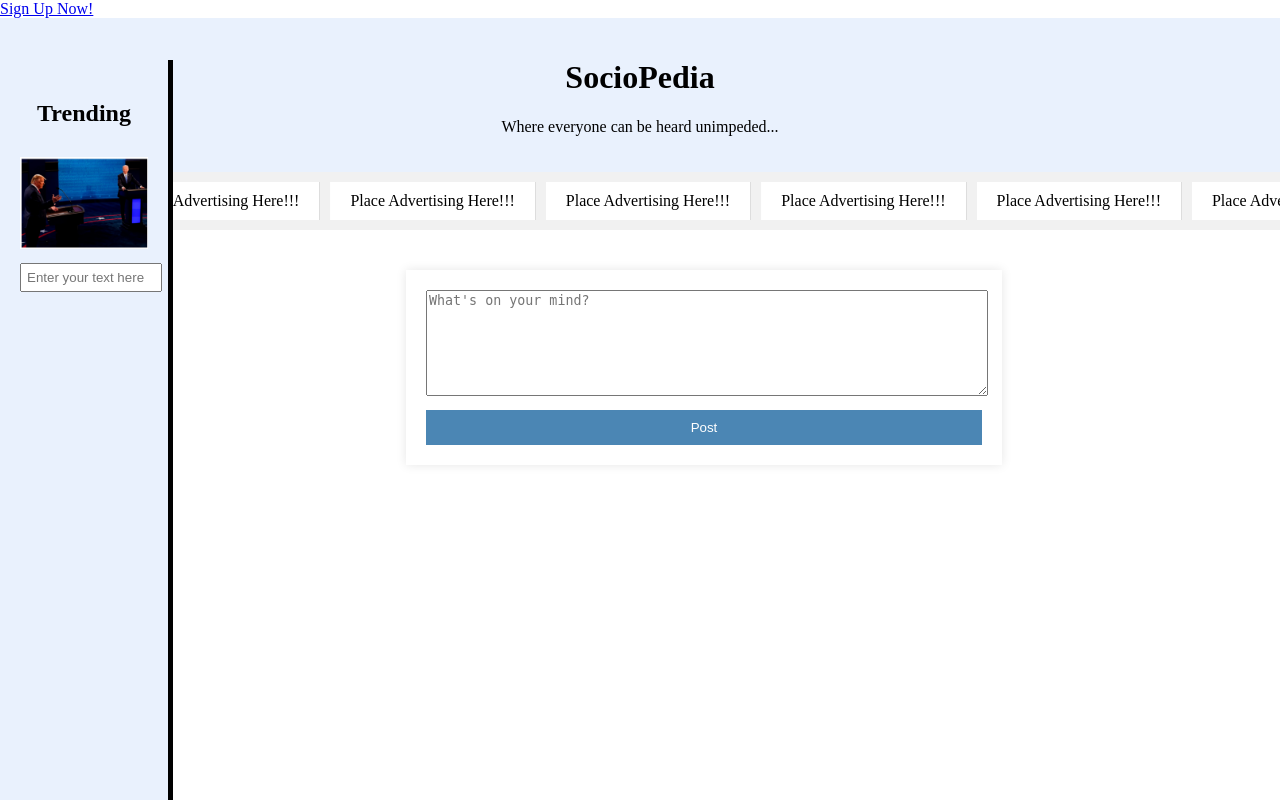
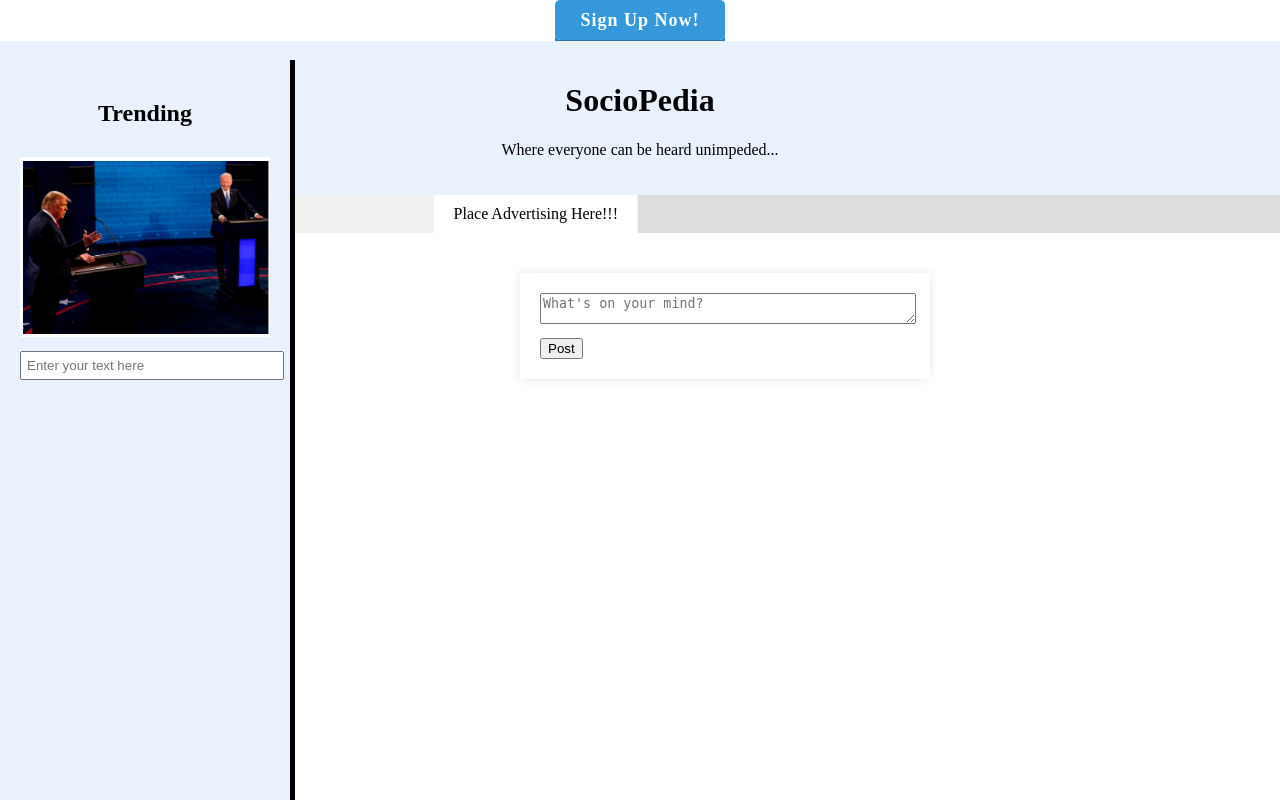
Before and after one commit to Dself76/SocioPedia, a Flask app: page / in a window 1280 px wide. Run offline with Flask 3, Linux system fonts and the light colour scheme.

Commit message:
Update styles.css for mobile and right sidebar
added some script for helping to make it be able to be used cross platform on mobile,tablet, desktop, and added a right sidebar where I am going to add explanation of the voting and polls which will hopefully set this aside from any other site...

```diff
--- a/static/styles.css
+++ b/static/styles.css
@@ -1,40 +1,114 @@
 body, html {
-    height: 100%; /* Ensure the full height for sticky sidebar */
+    height: 100%;
     margin: 0;
     padding: 0;
 }
-
 
 header {
     background-color: #e9f1fd;
     padding: 20px;
     text-align: center;
-    position: relative; /* Make sure header is positioned relatively */
-    z-index: 10; /* Higher z-index to keep header above sidebar */
+    position: relative;
+    z-index: 10;
 }
 
 .sidebar {
-    position: fixed; /* Fixed position to keep sidebar visible during scroll */
-    top: 60px; /* Adjust this value based on your header's actual height */
+    position: fixed;
+    top: 60px;
     left: 0;
-    width: 10%; /* Adjust width to your preference */
-    height: calc(100vh - 60px); /* Subtract header height */
+    width: 250px; /* fixed width for larger screens */
+    height: calc(100vh - 60px);
     background-color: #e9f1fd;
     padding: 20px;
-    border-right: 5px solid black; /* Thick black line as right border */
+    border-right: 5px solid black;
+     z-index: 3;
 }
 
 .sidebar img {
-    width: 100%; /* Ensure the image fits within the sidebar width */
-    height: auto; /* Maintain aspect ratio */
-    margin-top: 10px; /* Space between header and image */
-    }
+    width: 100%;
+    height: auto;
+    margin-top: 10px;
+}
 
+.sidebar select, .sidebar button {
+    display: block;
+    margin: 10px 0;
+    padding: 5px;
+    width: 100%;
+
+}
+
+.sidebar button {
+    background-color: #4b86b4;
+    color: white;
+    border: none;
+    cursor: pointer;
+
+}
+
+.sidebar button:hover {
+    background-color: #357ab8;
+
+}
+
+.sidebar .guilty-link {
+    font-weight: bold; /* Makes text bold */
+    text-transform: uppercase; /* Capitalizes all letters */
+    color: Black; /* Sets the text color */
+    cursor: pointer; /* Cursor type when hovering over the link */
+}
+
+.sidebarR {
+    position: fixed;
+    top: 60px;
+    right: 0;
+    width: 250px; /* fixed width for larger screens */
+    height: calc(100vh - 60px);
+    background-color: #e9f1fd;
+    padding: 20px;
+    border-left: 5px solid black;
+     z-index: 3;
+}
+
+.sidebarR img {
+    width: 100%;
+    height: auto;
+    margin-top: 10px;
+}
+
+.sidebaR select, .sidebar button {
+    display: block;
+    margin: 10px 0;
+    padding: 5px;
+    width: 100%;
+
+}
+
+.sidebarR button {
+    background-color: #4b86b4;
+    color: white;
+    border: none;
+    cursor: pointer;
+
+}
+
+.sidebarR button:hover {
+    background-color: #357ab8;
+
+}
+
+.sidebarR .guilty-link {
+    font-weight: bold; /* Makes text bold */
+    text-transform: uppercase; /* Capitalizes all letters */
+    color: Black; /* Sets the text color */
+    cursor: pointer; /* Cursor type when hovering over the link */
+}
+/* this is everything not in the sidebar*/
 main {
-    display: flex;
-    justify-content: center;
+     margin-left: 500px;
     padding: 20px;
-    margin-left: 10%; /* Push main content to the right, adjust according to sidebar width */
+    position: relative;
+    z-index: 5;
 }
 
 #comment-form {
@@ -46,44 +120,106 @@
 }
 
 #comment-box {
-    width: 100%;
-    height: 100px;
+    width: 100%; /* Adjusted for proper containment */
+    height: 25px;
     margin-bottom: 10px;
 }
 
-button {
-    background-color: #4b86b4;
-    color: #fff;
-    border: none;
-    padding: 10px 20px;
-    cursor: pointer;
-    display: block;
-    width: 100%;
+/* Button Container Style */
+.button-container {
+    text-align: center; /* Center-align the buttons within the container */
+    padding: 10px 0; /* Add some padding above and below the buttons */
+}
+
+/* Specific Style for the Post Button */
+.button-container button {
+    background-color: Black ; /* Change the color of the button */
+    color: white; /* Text color(in the button 'Post' */
+    font-size: 16px; /* Increase font size for better readability, should be easier I think */
+    padding: 10px 20px; /* Padding for a bigger button */
+    border: none; /* Remove default border */
+    border-radius: 5px; /* Rounded corners */
+    cursor: pointer; /* Cursor indicates clickable */
+    transition: background-color 0.3s; /*  hover effect */
+}
+
+/* Hover effect for the Post Button */
+.button-container button:hover {
+    background-color: #2874a6; /* Darker shade on hover */
+}
+
+.top-nav {
+    text-align: center;
+    padding: 10px 0;
+}
+
+.top-nav a {
+    background-color: #3498db;
+    color: white;
+    font-size: 18px;
+    font-weight: bold;
+    text-decoration: none;
+    letter-spacing: 1px;
+    padding: 10px 25px;
+    border-radius: 5px;
+    box-shadow: 0 5px #2874a6;
+    transition: all 0.3s ease;
+}
+
+.top-nav a:hover {
+    background-color: black;
+    box-shadow: 0 2px #1b4f72;
+    transform: translateY(3px);
 }
 
 .ad-container {
-    display: flex;
+    display: flex%;
     overflow: hidden;
     white-space: nowrap;
     background-color: #f1f1f1;
-    padding: 10px 0;
+    padding:  0;
     position: relative;
 }
 
 .ad {
     display: inline-block;
     padding: 10px 20px;
-    border-right: 1px solid #ddd;
+    border-right: 1000px solid #ddd;
     background-color: #fff;
     margin-right: 10px;
-     animation: scrollAd 30s linear infinite;
+    animation: scrollAd 5s linear infinite;
 }
-/*if this doesnt work I need to check JS, even if it works leave JS for backup. check memeory before I go live though */
+
 @keyframes scrollAd {
-    0% {
-        transform: translateX(100%);
+    from {
+        transform: translateX(100%); /* Starts from fully off-screen on the right */
     }
-    100% {
-        transform: translateX(-100%);
+    to {
+        transform: translateX(-100%); /* Ends fully off-screen on the left *
     }
 }
+
+/* Responsive design adjustments ..STARTING POINT MAY NEED TO BE ADUJUSTED SO REMIND MYSELF TO START HERE AND MAKE
+SURE BUTTONS HAVE ENOUGH SPACE IN BETWEEN FOR TOUCH..DOUBLE CHECK THIS DOUBLE CHECK THIS */
+@media (max-width: 768px) {
+    .sidebar {
+        position: static;
+        width: 100%;
+        height: auto;
+        padding: 10px;
+        border-right: none;
+    }
+
+    main {
+        margin-left: 0;
+        padding: 10px;
+    }
+
+    #comment-form {
+        width: 100%;
+    }
+
+    .top-nav a {
+        padding: 10px;
+    }
+}
```
